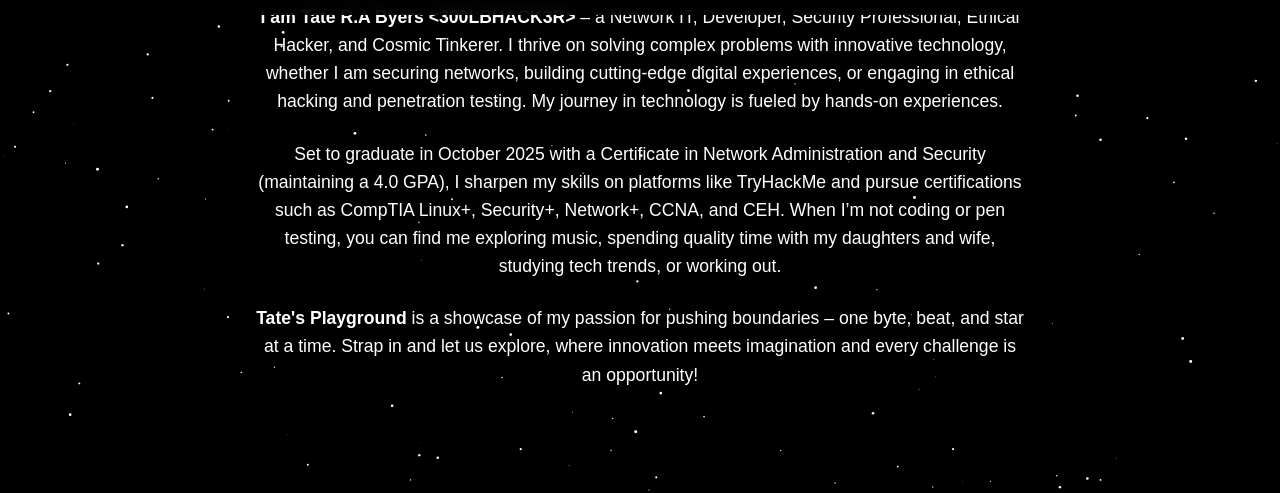
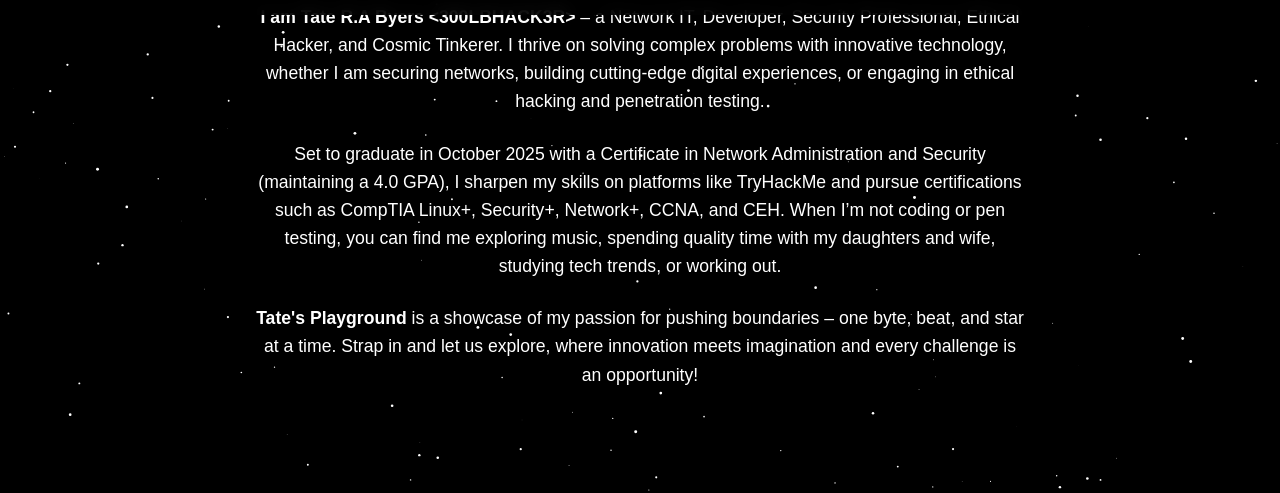
Before and after one commit to 300LBHACK3R/300LBHACKER.github.io, a plain HTML site: page AboutMe.html in a window 1280 px wide. Shown: the part 45-538 px from the top of the page. Drawn offline with Linux system fonts and the light colour scheme.

Commit message:
Update AboutMe.html

```diff
--- a/AboutMe.html
+++ b/AboutMe.html
@@ -36,15 +36,15 @@
         <p>
           <strong>I am Tate R.A Byers &lt;300LBHACK3R&gt;</strong> – a Network IT, Developer, Security Professional, Ethical Hacker, and Cosmic Tinkerer.
           I thrive on solving complex problems with innovative technology, whether I am securing networks, building cutting‑edge digital experiences,
-          or engaging in ethical hacking and penetration testing. My journey in technology is fueled by hands‑on experiences.
+          or engaging in ethical hacking and penetration testing.
         </p>
         <p>
           Set to graduate in October 2025 with a Certificate in Network Administration and Security (maintaining a 4.0 GPA), I sharpen my skills on platforms like TryHackMe and pursue certifications such as CompTIA Linux+, Security+, Network+, CCNA, and CEH.
           When I’m not coding or pen testing, you can find me exploring music, spending quality time with my daughters and wife, studying tech trends, or working out.
         </p>
         <p>
-          <strong>Tate's Playground</strong> is a showcase of my passion for pushing boundaries – one byte, beat, and star at a time. Strap in and let us explore,
-          where innovation meets imagination and every challenge is an opportunity!
+          <strong>Tate's Playground</strong> is a showcase of my passion for pushing boundaries – one byte, beat, and star at a time.
+          Strap in and let us explore, where innovation meets imagination and every challenge is an opportunity!
         </p>
       </section>
 
```
